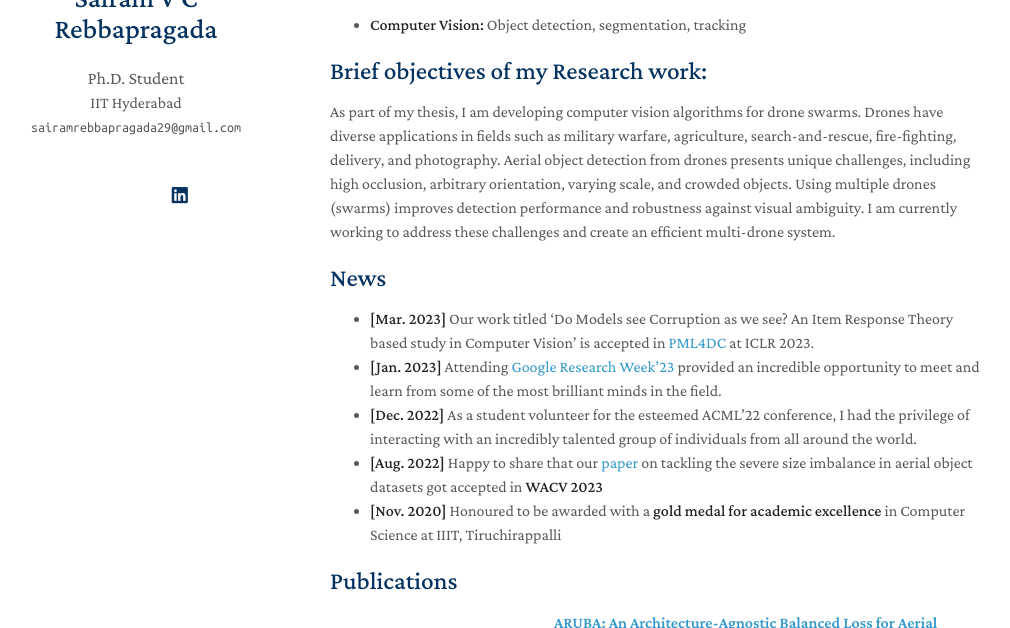
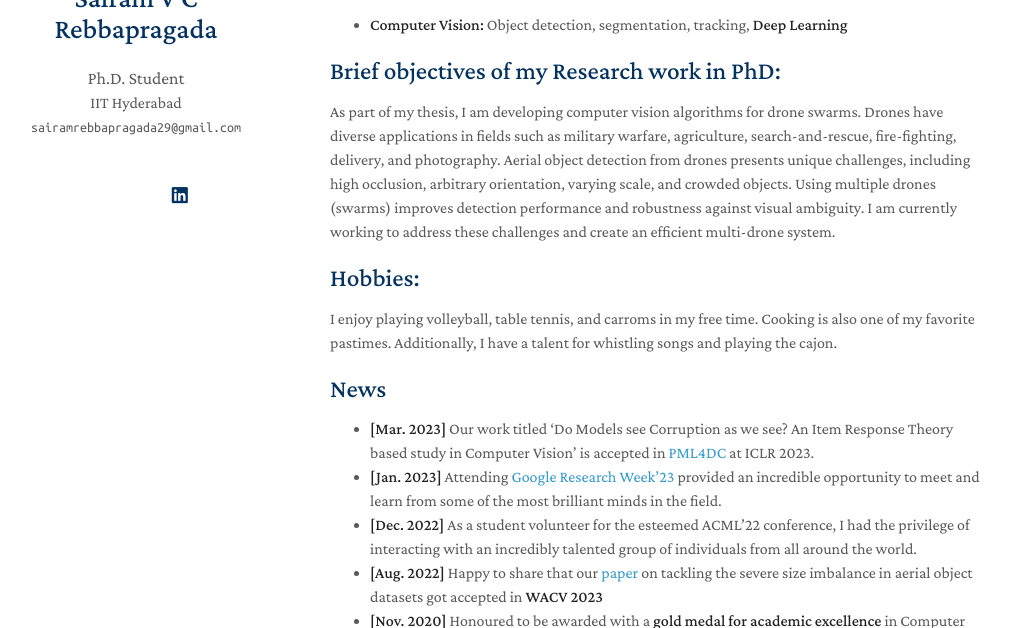
Before and after one commit to sairamrebbapragada/sairamrebbapragada.github.io, a Jekyll site: the page built from index.md, in a window 1280 px wide and 900 px high, cut to the strip 206-834 px from the top of the window. Shown: the whole strip, without its empty margins (140-1150 px from the left). Built offline with Jekyll 4.4.1, drawn with Linux system fonts in a browser that asks for light colours; nearby versions of some CDN libraries; a style sheet for code colours, icons or effects is not loaded; our own code applies the rules of GitHub Pages for plain Markdown files.

Commit message:
Update index.md

```diff
--- a/index.md
+++ b/index.md
@@ -8,14 +8,16 @@ I am a Ph.D. student in the department of Artificial Intelligence at IIT Hyderab
 
 ## Research Interests
 
-- **Computer Vision:** Object detection, segmentation, tracking
+- **Computer Vision:** Object detection, segmentation, tracking, **Deep Learning**
 
-## Brief objectives of my Research work:
+## Brief objectives of my Research work in PhD:
 
 As part of my thesis, I am developing computer vision algorithms for drone swarms. Drones have diverse applications in fields such as military warfare, agriculture, search-and-rescue, fire-fighting, delivery, and photography. Aerial object detection from drones presents unique challenges, including high occlusion, arbitrary orientation, varying scale, and crowded objects. Using multiple drones (swarms) improves detection performance and robustness against visual ambiguity. I am currently working to address these challenges and create an efficient multi-drone system.
 
 <!-- I work on developing computer vision algorithms for swarms of drones. In military warfare, they can be used as target decoys for combat missions. In agriculture, drones provide farmers with real-time data to make informed harvesting decisions. For search-and-rescue, they can reach places where humans cannot. Alternatively, they are also used in fire-fighting, delivery of essentials and aerial photography. This increasing demand for drones in various domains has recently encouraged the computer vision community to work extensively on vision from drones. Compared to general object detection, aerial object detection (especially, object detection on images captured from drones) has additional challenges, some of which are high occlusion, arbitrary orientation, high variation in scale and small sized crowded objects. The above problems can be resolved by using multiple drones, which improves object detection performance and robustness against occlusion and visual ambiguity. I am working to solve the challenges one after another, which is necessary for designing an efficient multi-drone system.  -->
 
+## Hobbies:
+I enjoy playing volleyball, table tennis, and carroms in my free time. Cooking is also one of my favorite pastimes. Additionally, I have a talent for whistling songs and playing the cajon.
 
 ## News
 - **[Mar. 2023]** Our work titled 'Do Models see Corruption as we see? An Item Response Theory based study in Computer Vision' is accepted in [PML4DC](https://pml4dc.github.io/iclr2023/) at ICLR 2023.
```
